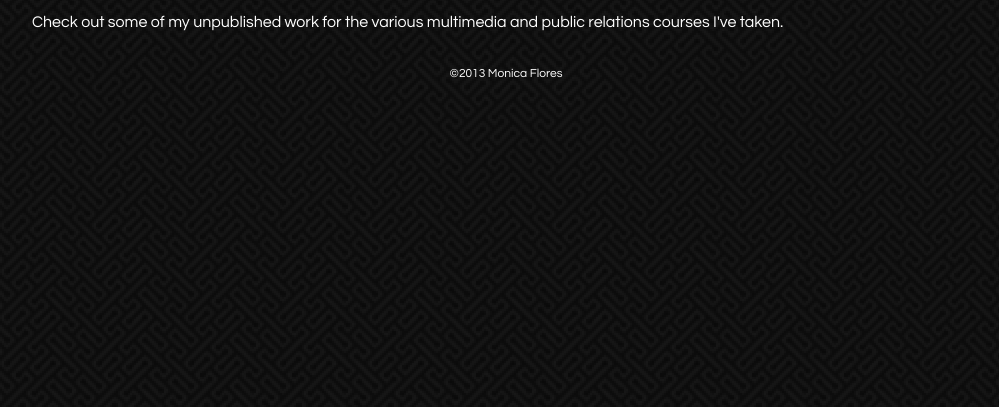
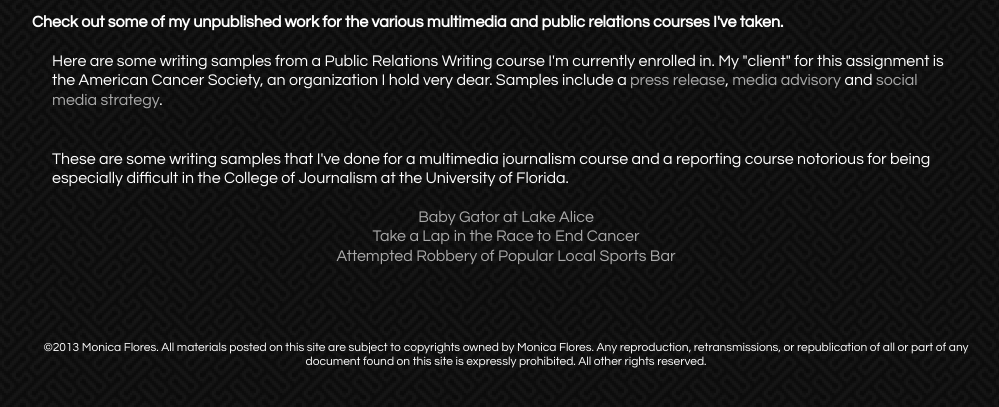
Before and after one commit to mflores8/mflores8.github.io, a plain HTML site: page portfolio.html in a window 1280 px wide. Shown: the part 47-454 px from the top of the page, without its empty margins (128-1127 px from the left). Drawn offline with Linux system fonts and the light colour scheme.

Commit message:
Final Draft
Edited portfolio page, added links to pdf files
Edited copyright statement in footer

```diff
--- a/css/base.css
+++ b/css/base.css
@@ -155,6 +155,16 @@ header a, header h1 {
     width:60%;
 }
 
+.portfolio-clips div {
+    border: 5px white;
+    padding: 20px;
+}
+
+.portfolio-links {
+    text-align: center;
+}
+
+
 footer {
     clear: both;
     color: #ffffff;
--- a/portfolio.html
+++ b/portfolio.html
@@ -24,13 +24,22 @@
             </header>
 
             <section class="page-content">
-                <p>Check out some of my unpublished work for the various multimedia and public relations courses I've taken.</p>
+                <p><strong>Check out some of my unpublished work for the various multimedia and public relations courses I've taken.</strong></p>
                 <div class="portfolio-clips">
-
+                    <div id="current-work">
+                        <p>Here are some writing samples from a Public Relations Writing course I'm currently enrolled in. My "client" for this assignment is the American Cancer Society, an organization I hold very dear. Samples include a <a href="css/Press%20Release.pdf">press release</a>, <a href="css/Media%20Advisory.pdf">media advisory</a> and <a href="css/Social%20Media%20Strategy.pdf">social media strategy</a>.</p>
+                    </div>
+                    <div id="past-work">
+                        <p>These are some writing samples that I've done for a multimedia journalism course and a reporting course notorious for being especially difficult in the College of Journalism at the University of Florida.</p>
+                    <div class="portfolio-links">
+                        <p><a href="css/baby.pdf">Baby Gator at Lake Alice</a></p>
+                        <p><a href="css/relay.pdf">Take a Lap in the Race to End Cancer</a></p>
+                        <p><a href="css/robbery.pdf">Attempted Robbery of Popular Local Sports Bar</a></p>
+                    </div>
                 </div>
 
             <footer class="site-footer">
-                <p>&copy;2013 Monica Flores</p>
+                <p>&copy;2013 Monica Flores. All materials posted on this site are subject to copyrights owned by Monica Flores. Any reproduction, retransmissions, or republication of all or part of any document found on this site is expressly prohibited. All other rights reserved.</p>
             </footer>
         </div>
     </body>
```
Also changed, not shown: about.html (+1 -1 lines), contact.html (+1 -1 lines), home.html (+1 -1 lines), index.html (+1 -1 lines), css/light.png (deleted), css/linen.png (deleted), css/scales.png (deleted), 6 other files.
